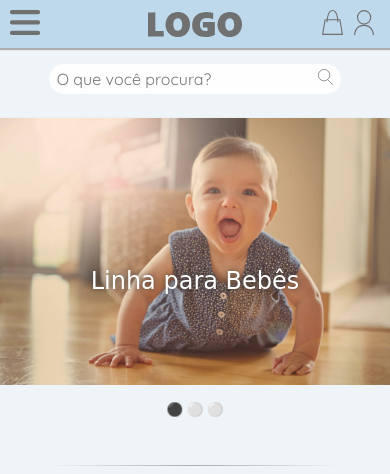
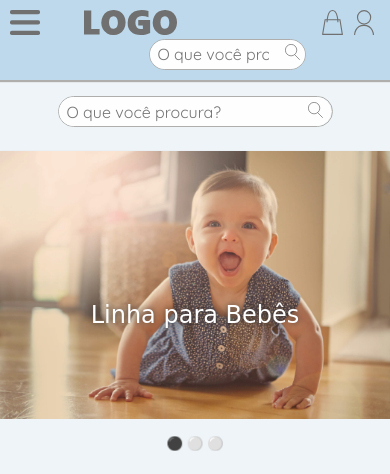
Before and after one commit to Thais-Hoshii/teste-loja, a plain HTML site: page index.html in a window 390 px wide. Shown: the top 474 px of the page. Drawn offline with Linux system fonts and the light colour scheme; a web font is replaced by a local one.

Commit message:
Add search to navbar (when scrolled)
Added a serchbar to the mobile version of the navbar. The idea is to make this version appear in desktop mode when the viewport is scrolled down, past the header. In the actual mobile mode, the search will be removed with "display: none".

```diff
--- a/css/style.css
+++ b/css/style.css
@@ -98,7 +98,13 @@ nav {
     grid-template-columns: 20% auto 20%;
 }
 
-#nav-logo {
+#nav-search .search {
+    vertical-align: bottom;
+    margin: 0;
+    float: right;
+}
+
+.nav-logo {
     margin: auto;
 }
 
@@ -164,10 +170,11 @@ nav {
 
 /* Barra de pesquisa */
 .search {
-    width: 75%;
+    width: 70%;
     max-width: 400px;
     margin: 1rem auto 1.5rem;
     border-radius: 30px;
+    border: 1px solid var(--color-shadow);
 }
 
 .search-input, .search-btn {
--- a/index.html
+++ b/index.html
@@ -15,9 +15,11 @@
         <p id="header-phone">Atendimento: 0800 123 4567</p>
         <img id="header-logo" src="icons/logo.svg" alt="Logo da marca">
         <!-- Barra de pesquisa em telas maiores-->
-        <div class="search input-field" role="search">
-            <input class="search-input input-component" type="text" placeholder="O que você procura?">
-            <button class="search-btn input-component" type="button"><img src="icons/icon-search.svg" alt="Ícone de busca"></button>
+        <div>
+            <div class="search input-field" role="search">
+                <input class="search-input input-component" type="text" placeholder="O que você procura?">
+                <button class="search-btn input-component" type="button"><img src="icons/icon-search.svg" alt="Ícone de busca"></button>
+            </div>
         </div>
         <div id="header-others">
             <p>Minha conta <img class="icon" src="icons/icon-account.svg" alt="Ícone da conta"></p>
@@ -27,9 +29,18 @@
 
     <!-- Barra de navegação -->
     <nav>
+        <div id="nav-desktop">
+
+        </div>
         <div id="nav-mobile">
             <img class="icon menu-btn" src="icons/icon-menu.svg" alt="Ícone de menu" onclick="openTabs('.nav-item')">
-            <img id="nav-logo" class="icon" src="icons/logo.svg" alt="Logo da marca">
+            <div id="nav-search">
+                <img class="icon nav-logo" src="icons/logo.svg" alt="Logo da marca">
+                <div class="search input-field" role="search">
+                    <input class="search-input input-component" type="text" placeholder="O que você procura?">
+                    <button class="search-btn input-component" type="button"><img src="icons/icon-search.svg" alt="Ícone de busca"></button>
+                </div>
+            </div>
             <div id="nav-others">
                 <span id="bag-quantity">0</span>
                 <img class="icon" src="icons/icon-bag.svg" alt="Ícone de sacola">
```
